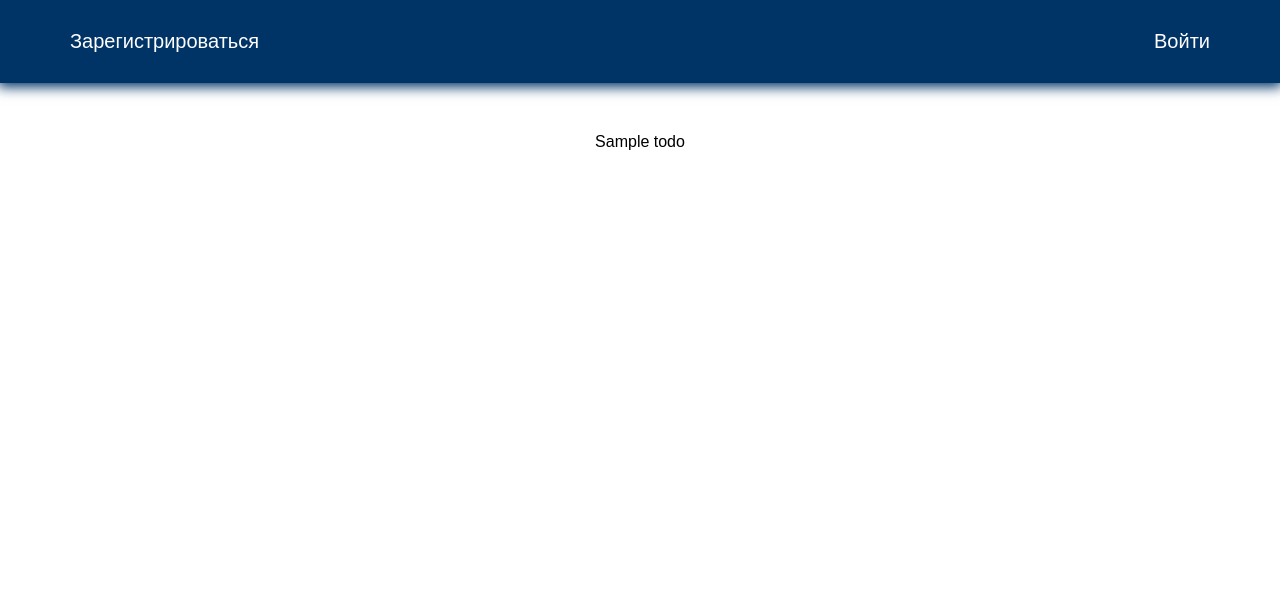
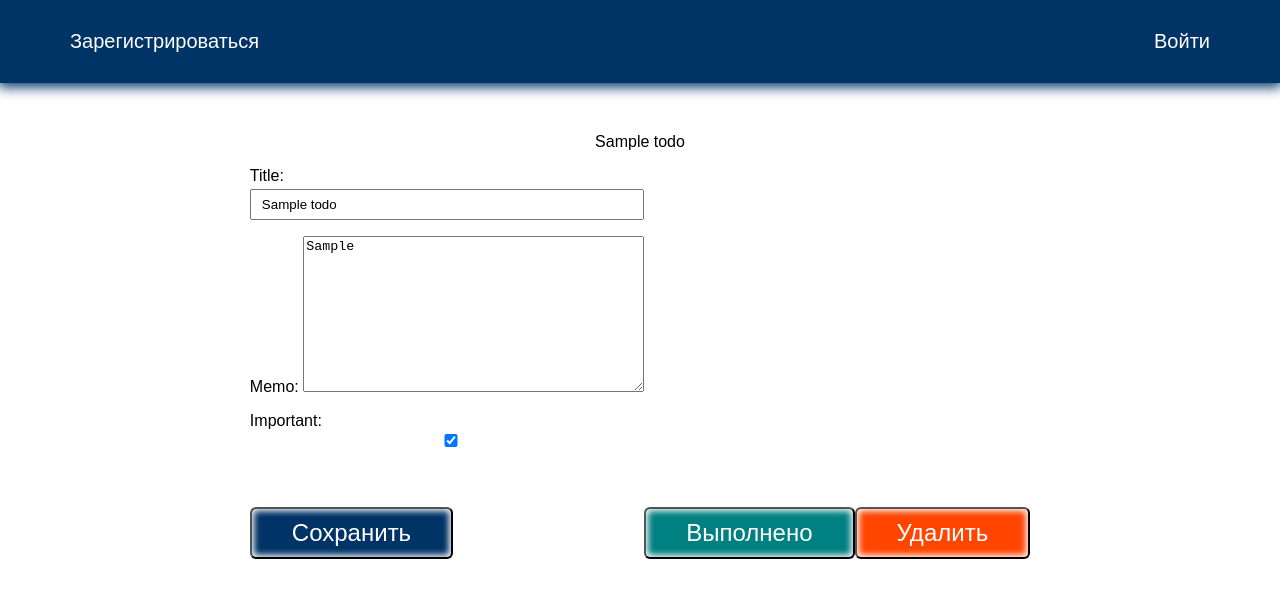
Before and after one commit to V-Tsutsurin/django_projects, a Django app: page /todo/1/ in a window 1280 px wide. Shown: the top 598 px of the page. Run offline with Django 4.2, Linux system fonts and the light colour scheme; tables that the repository leaves empty hold one stand-in row (values such as "Sample post").

Commit message:
23.06.2025

```diff
--- a/third/todos/todo/templates/todo/currenttodos.html
+++ b/third/todos/todo/templates/todo/currenttodos.html
@@ -5,6 +5,7 @@
 <ul>
     {% for todo in todos %}
     <li>
+        <a href="{% url 'viewtodo' todo.id %}">
         {% if todo.important %}
         <b>{{ todo.title }}</b>
         {% else %}
@@ -14,6 +15,7 @@
         {% if todo.memo %}
         -{{ todo.memo }}
         {% endif %}
+        </a>
     </li>
     {% endfor %}
     </ul>
--- a/third/todos/todo/templates/todo/viewtodo.html
+++ b/third/todos/todo/templates/todo/viewtodo.html
@@ -1,6 +1,23 @@
 {% extends 'todo/base.html' %}
 {% block content %}
 
+{{ error }}
 {{ todo.title }}
+<div class="but">
+    <form method="POST">
+        {% csrf_token %}
+        {{ form.as_p }}
+        <button class="btn">Сохранить</button>
+    </form>
 
+    <form action="{% url 'completetodo' todo.id %}" method="POST">
+        {% csrf_token %}
+        <button class="btn good">Выполнено</button>
+    </form>
+
+    <form action="{% url 'deletetodo' todo.id %}" method="POST">
+        {% csrf_token %}
+        <button class="btn remove">Удалить</button>
+    </form>
+</div>
 {% endblock %}
--- a/third/todos/todo/views.py
+++ b/third/todos/todo/views.py
@@ -5,6 +5,7 @@ from django.contrib.auth import login, logout, authenticate
 from django.db import IntegrityError
 from .forms import TodoForm
 from .models import Todo
+from django.utils import timezone
 
 
 def home(request):
@@ -77,4 +78,31 @@ def createtodo(request):
 
 def viewtodo(request, todo_pk):
     todo = get_object_or_404(Todo, pk=todo_pk)
-    return render(request, 'todo/viewtodo.html', {'todo': todo})
+    if request.method == 'GET':
+        form = TodoForm(instance=todo)
+        return render(request, 'todo/viewtodo.html', {'todo': todo, 'form': form})
+    else:
+        try:
+            form = TodoForm(request.POST, instance=todo)
+            form.save()
+            return redirect('currenttodos')
+        except ValueError:
+            return render(request, 'todo/viewtodo.html', {
+                'todo': todo,
+                'form': form,
+                'error': 'Неверные данные'})
+
+
+def completetodo(request, todo_pk):
+    todo = get_object_or_404(Todo, pk=todo_pk, user=request.user)
+    if request.method == 'POST':
+        todo.date_completed = timezone.now()
+        todo.save()
+        return redirect('currenttodos')
+
+
+def deletetodo(request, todo_pk):
+    todo = get_object_or_404(Todo, pk=todo_pk, user=request.user)
+    if request.method == 'POST':
+        todo.delete()
+        return redirect('currenttodos')
--- a/third/todos/todos/urls.py
+++ b/third/todos/todos/urls.py
@@ -31,4 +31,6 @@ urlpatterns = [
     path('current/', views.currenttodos, name='currenttodos'),
     path('create/', views.createtodo, name='createtodo'),
     path('todo/<int:todo_pk>/', views.viewtodo, name='viewtodo'),
+    path('todo/<int:todo_pk>/complete', views.completetodo, name='completetodo'),
+    path('todo/<int:todo_pk>/delete', views.deletetodo, name='deletetodo'),
 ]
```
